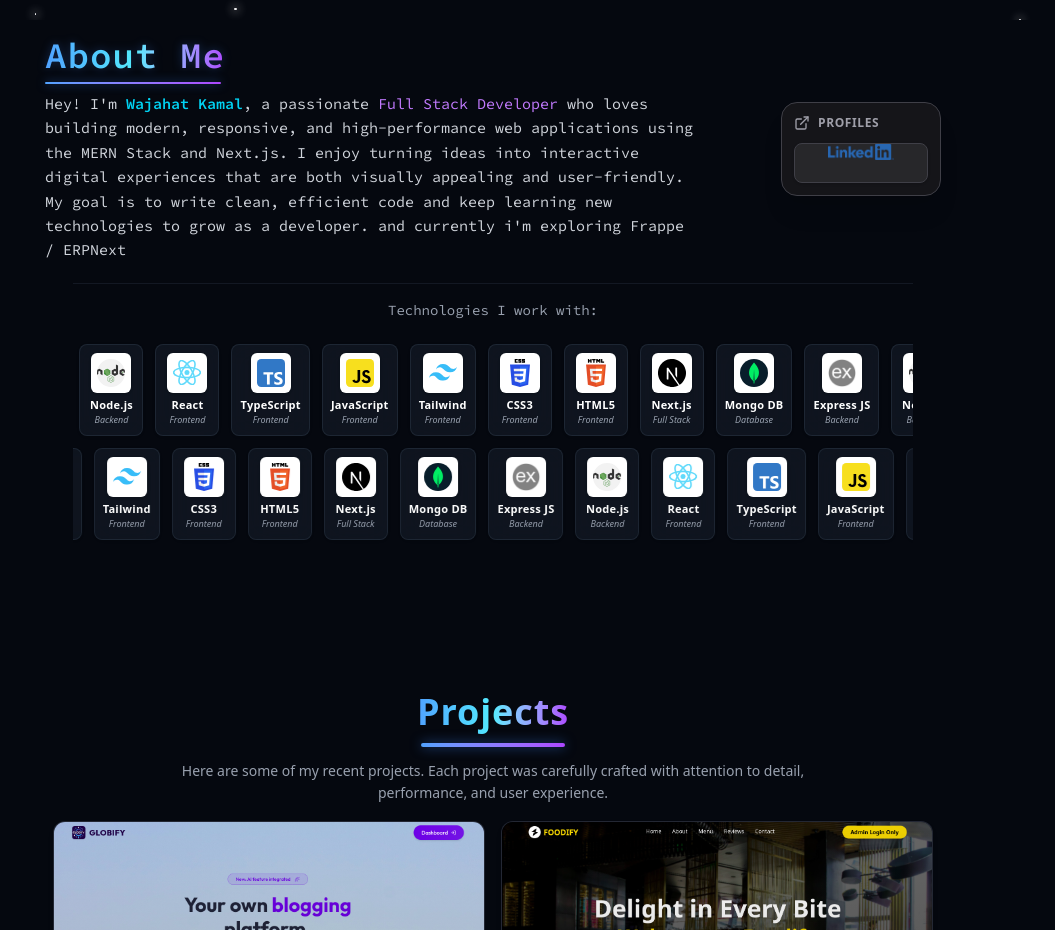
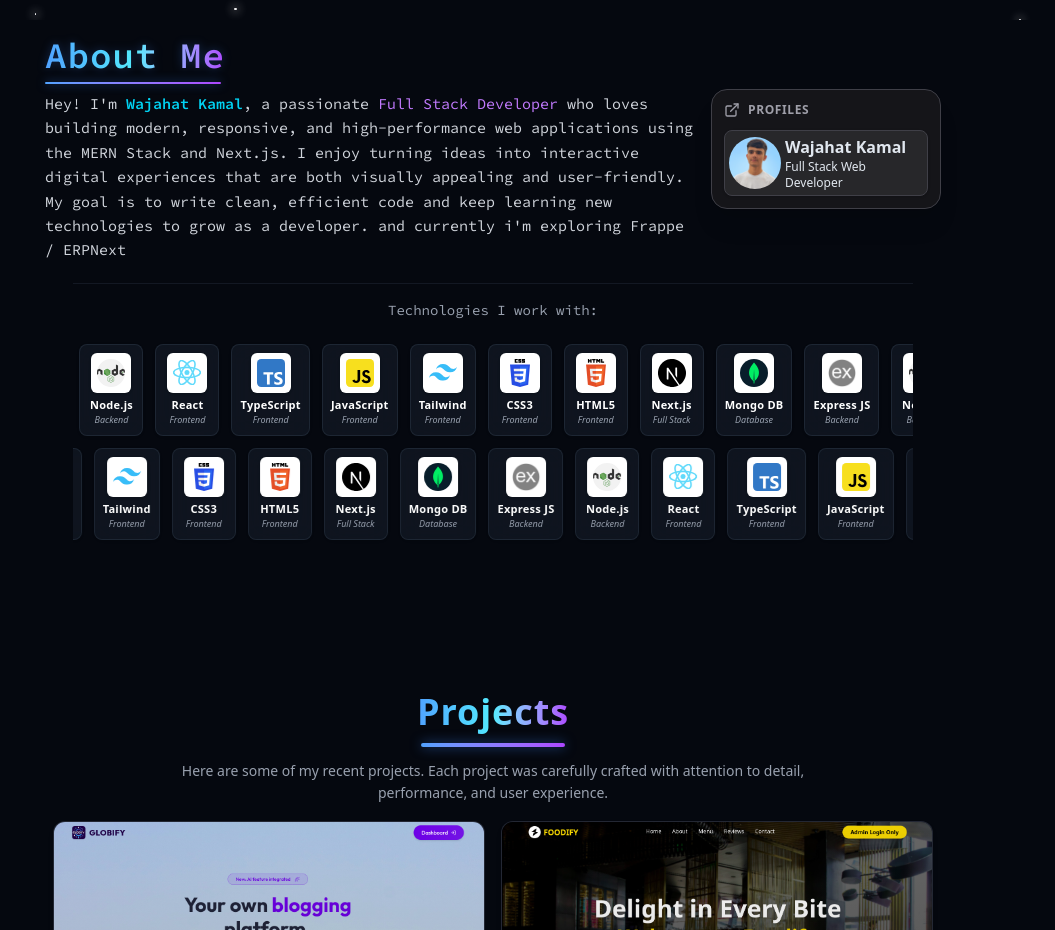
Before and after one commit to wajahat-kamal/Dev-Portfolio, a React (Vite) app: page / in a window 1280 px wide. Shown: the part 780-1710 px from the top of the page, without its empty margins (147-1202 px from the left). Built offline with nearby package versions, Linux system fonts and the light colour scheme.

Commit message:
Add wajahat image to AboutSection, update profile card dimensions, and enhance LinkedIn button layout for improved presentation.

```diff
--- a/src/components/AboutSection.jsx
+++ b/src/components/AboutSection.jsx
@@ -4,6 +4,8 @@ import { motion } from "framer-motion";
 import SkillsSection from "./SkillsSection";
 import liLogo from "../assets/icons/linkedin-logo.png";
 import giLogo from "../assets/icons/github-logo.png";
+import wajImage from "../assets/icons/wk-image.png";
+
 import { ExternalLink } from "lucide-react";
 
 export const AboutSection = () => {
@@ -48,7 +50,7 @@ export const AboutSection = () => {
 
         {/* ====== Profile Card ====== */}
         <motion.div
-          className="w-[200px] sm:w-[160px] rounded-2xl bg-zinc-900/90 backdrop-blur border border-zinc-700 shadow-xl p-3"
+          className="w-[200px] sm:w-[300px] rounded-2xl bg-zinc-900/90 backdrop-blur border border-zinc-700 shadow-xl p-3"
           initial={{ opacity: 0, x: 30 }}
           whileInView={{ opacity: 1, x: 0 }}
           transition={{ duration: 0.6, ease: "easeOut", delay: 0.1 }}
@@ -63,17 +65,20 @@ export const AboutSection = () => {
             <a
               href="https://www.linkedin.com/in/wajahat-kamal/"
               target="_blank"
-              className="group w-full h-10 rounded-lg bg-zinc-800 border border-zinc-700 shadow-sm hover:-translate-y-0.5 hover:border-blue-500/50 hover:shadow-blue-500/20 transition-all duration-300"
+              className="group w-full p-1 rounded-lg bg-zinc-800 border border-zinc-700 shadow-sm hover:-translate-y-0.5 hover:border-blue-500/50 hover:shadow-blue-500/20 transition-all duration-300"
             >
-              <img
+              {/* <img
                 src={liLogo}
                 alt="LinkedIn"
                 className="h-4 md:w-40 w-20 object-contain group-hover:scale-105 transition-transform duration-300"
-              />
-              <div>
-                <img src="" alt="" />
-                <h1></h1>
-                <p></p>
+              /> */}
+              <div className="flex justify-center items-center flex-row">
+                <img src={wajImage} className="h-13 w-13 rounded-full" alt="" />
+                <div className="flex flex-col text-start ml-1">
+                  <h1 className="text-md font-semibold">Wajahat Kamal</h1>
+                  <p className="text-xs">Full Stack Web Developer</p>
+                  {/* <p className="text-xs">Full Stack Web Developer | MERN & Next.js | JavaScript & TypeScript | Exploring Frappe & ERPNext</p> */}
+                </div>
               </div>
             </a>
 
```
Also changed, not shown: src/assets/icons/wk-image.png (added).
